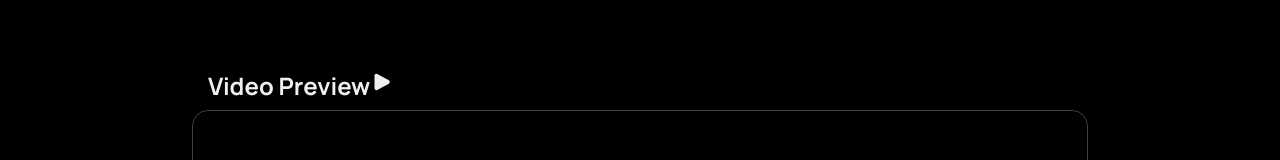
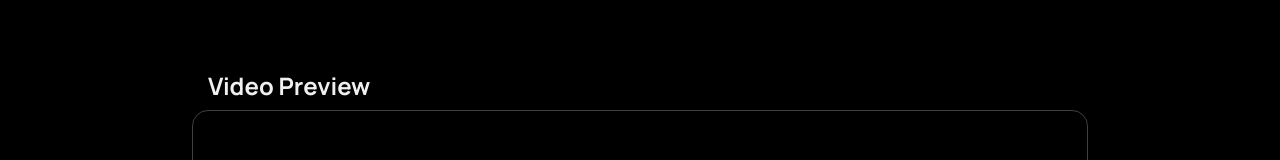
Before and after one commit to walletkun/ingeniumSTEM_Hacks, a Next.js app: page / in a window 1280 px wide. Shown: the part 708-868 px from the top of the page. Built offline with nearby package versions, Linux system fonts and the light colour scheme.

Commit message:
removed play button icon

```diff
--- a/app/page.js
+++ b/app/page.js
@@ -97,9 +97,7 @@ export default function Component() {
 
         {/*Video Preview Section */}
         <div className="relative mt-40 w-full max-w-4xl">
-          <h2 className="text-2xl font-bold absolute top-[-40px] left-4 flex mb-4">Video Preview
-            <PlayButtonIcon className="h-5 w-5 mt-2 ml-3"/>
-          </h2>
+          <h2 className="text-2xl font-bold absolute top-[-40px] left-4 flex mb-4">Video Preview </h2>
           <div className="border border-[#3f3f3f] rounded-lg overflow-hidden">
             <div className="aspect-video">
               <iframe
@@ -276,27 +274,6 @@ function FlashcardsIcon(props) {
 }
 
 
-function PlayButtonIcon(props) {
-  return (
-    <svg
-      {...props}
-      xmlns="http://www.w3.org/2000/svg"
-      viewBox="0 0 24 24"
-      fill="currentColor"
-      class="size-6"
-      stroke-width="1.5"
-    >
-      <path
-        fill-rule="evenodd"
-        d="M4.5 5.653c0-1.427 1.529-2.33 2.779-1.643l11.54 6.347c1.295.712 1.295 2.573 0 3.286L7.28
-        19.99c-1.25.687-2.779-.217-2.779-1.643V5.653Z"
-        clip-rule="evenodd"
-      />
-    </svg>
-  )
-}
-
-
 function RightArrowCircleIcon(props) {
   return (
     <svg
```
